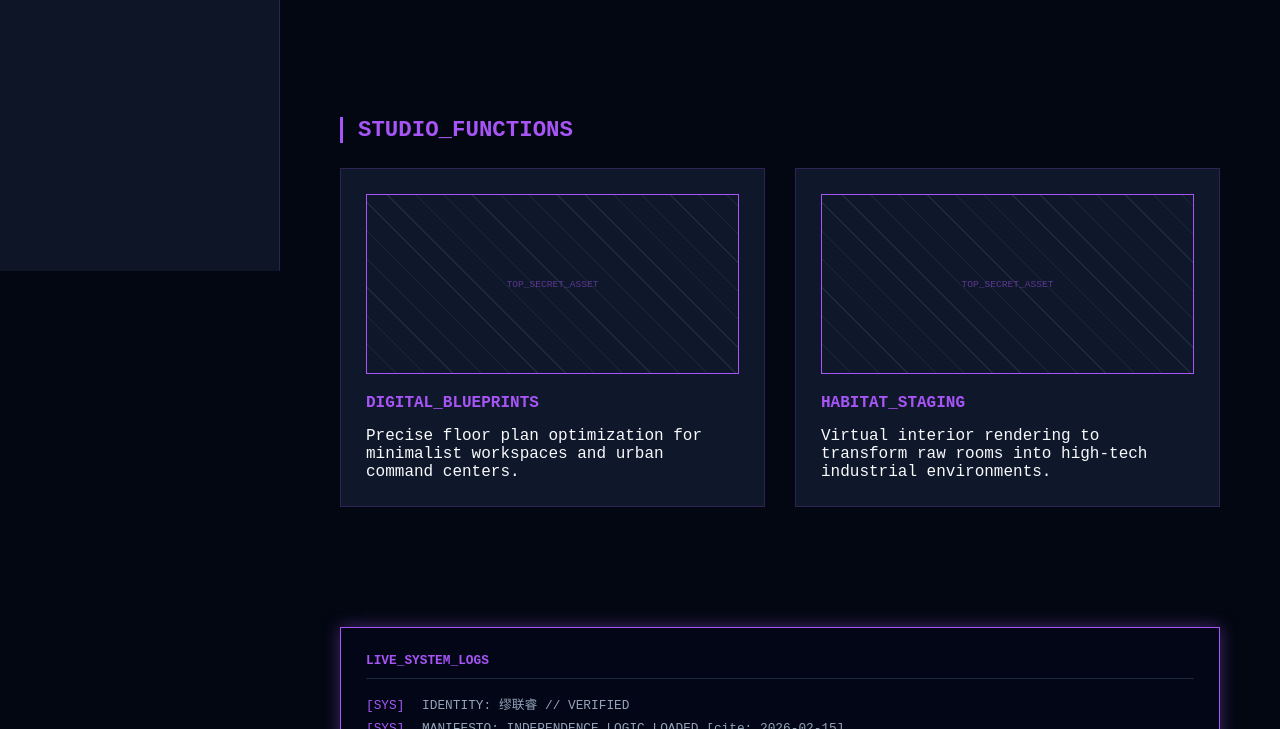
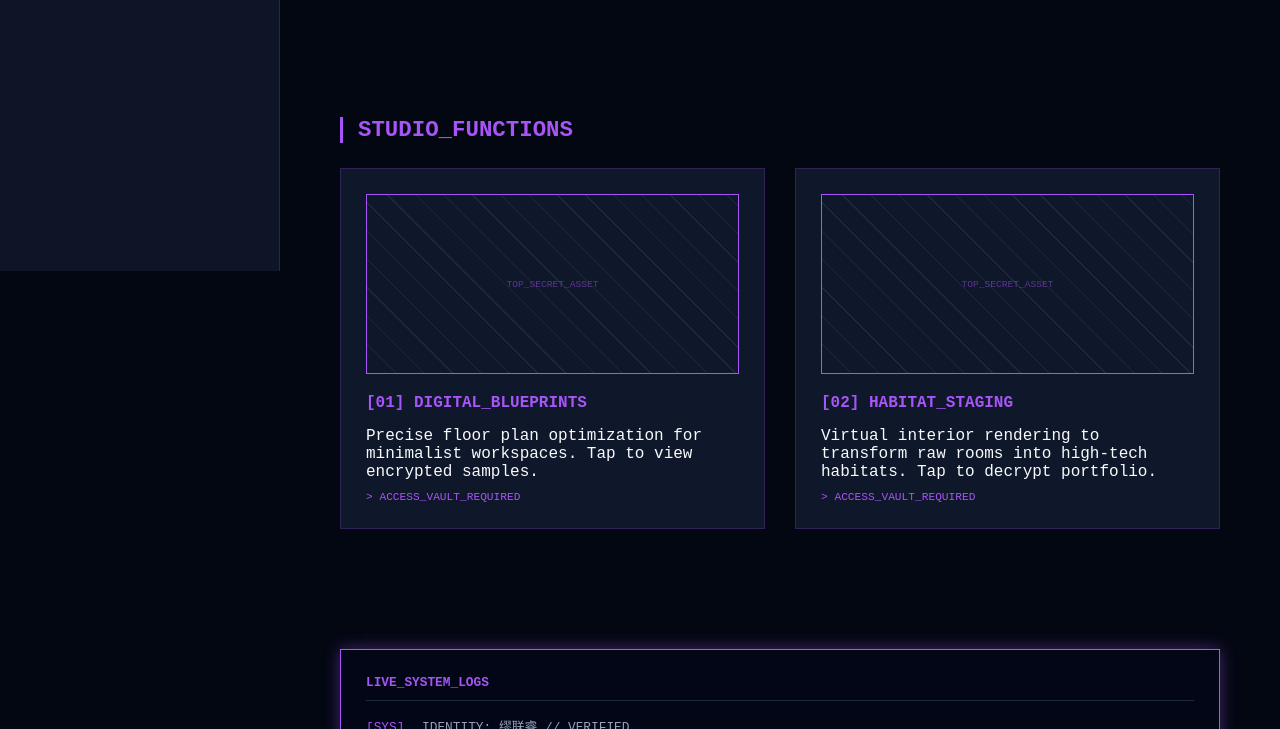
Before and after one commit to miu33-arch/miu_digital.github.io., a plain HTML site: page index.html in a window 1280 px wide. Shown: the part 529-1258 px from the top of the page. Drawn offline with Linux system fonts and the light colour scheme.

Commit message:
Update index.html

```diff
--- a/index.html
+++ b/index.html
@@ -75,18 +75,26 @@
         <section id="services" class="section">
     <h2>STUDIO_FUNCTIONS</h2>
     <div class="grid">
+        <a href="vault.html" style="text-decoration: none; color: inherit;">
             <div class="card">
                 <div class="blueprint-img"></div>
-                    <h3>DIGITAL_BLUEPRINTS</h3>
-                    <p>Precise floor plan optimization for minimalist workspaces and urban command centers.</p>
+                <h3>[01] DIGITAL_BLUEPRINTS</h3>
+                <p>Precise floor plan optimization for minimalist workspaces. Tap to view encrypted samples.</p>
+                <div style="font-size: 0.7rem; color: var(--primary); margin-top: 10px;">> ACCESS_VAULT_REQUIRED</div>
             </div>
+        </a>
+
+        <a href="vault.html" style="text-decoration: none; color: inherit;">
             <div class="card">
                 <div class="blueprint-img"></div>
-                    <h3>HABITAT_STAGING</h3>
-                    <p>Virtual interior rendering to transform raw rooms into high-tech industrial environments.</p>
+                <h3>[02] HABITAT_STAGING</h3>
+                <p>Virtual interior rendering to transform raw rooms into high-tech habitats. Tap to decrypt portfolio.</p>
+                <div style="font-size: 0.7rem; color: var(--primary); margin-top: 10px;">> ACCESS_VAULT_REQUIRED</div>
             </div>
+        </a>
     </div>
 </section>
+
 
         <section id="logs" class="section">
             <div class="log-container">
```
Lines whose indentation alone changed are shown as unchanged.
